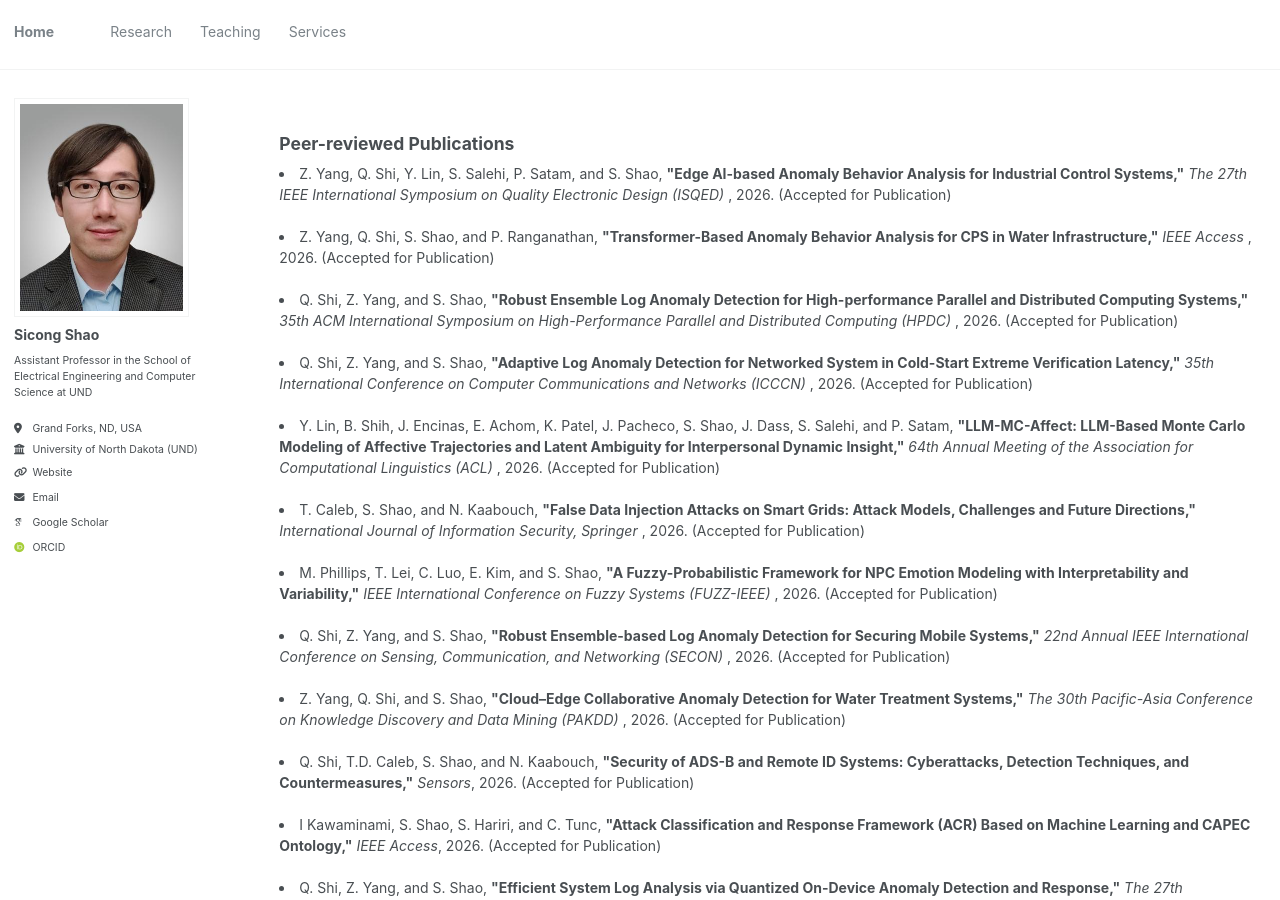
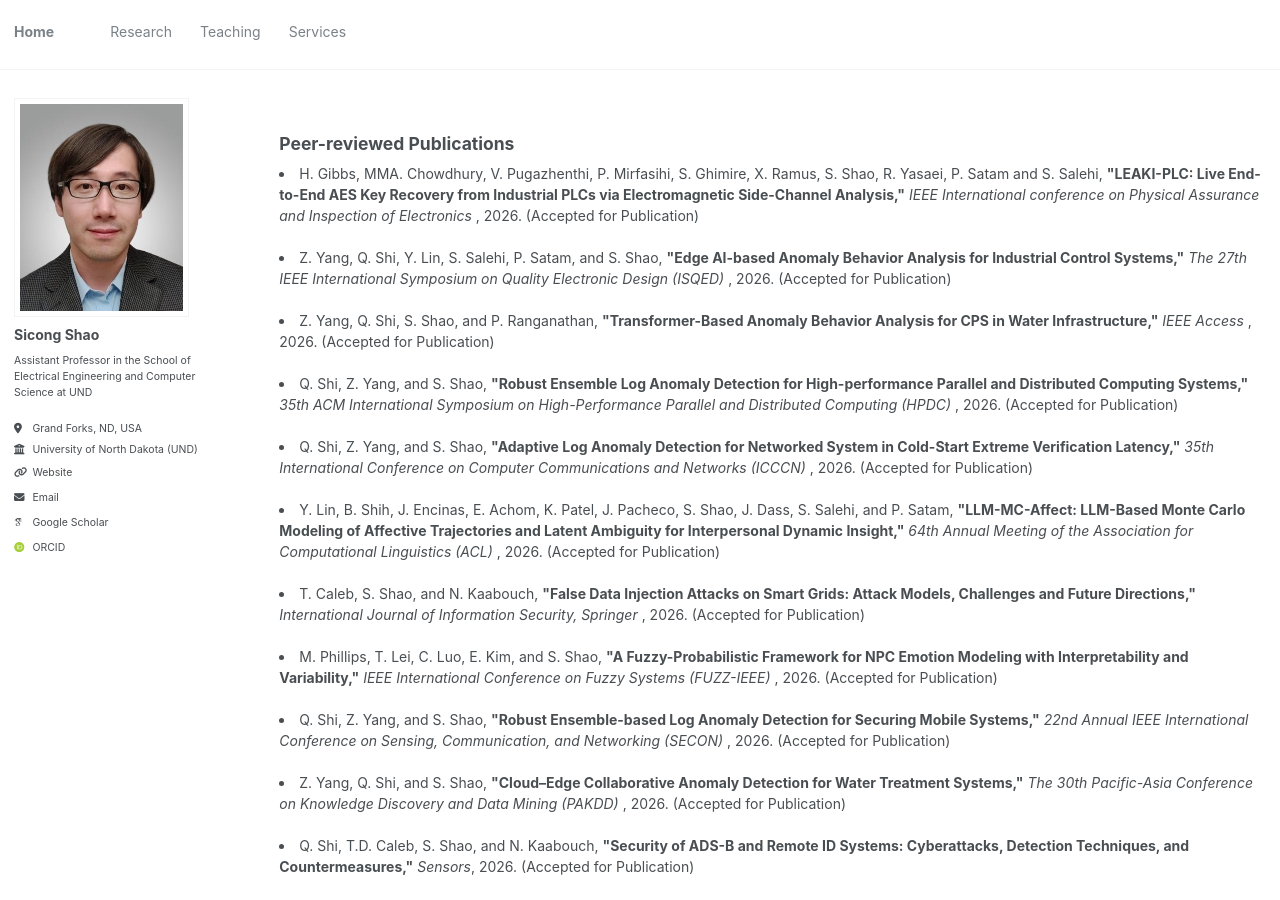
Before and after one commit to sicongshao/sicongshao.github.io, a Jekyll site: the page built from _pages/publications.html, in a window 1280 px wide and 900 px high. Built offline with Jekyll 4.4.1, drawn with Linux system fonts in a browser that asks for light colours; some web fonts are replaced.

Commit message:
first commit

```diff
--- a/_pages/publications.html
+++ b/_pages/publications.html
@@ -18,6 +18,13 @@ author_profile: true
 <li>SARJ award from NSF EPSCoR RII Track-2 FEC funed by USA/NSF, PI</li><br> -->
 
 <h2>Peer-reviewed Publications</h2>
+
+<li>
+  H. Gibbs, MMA. Chowdhury, V. Pugazhenthi, P. Mirfasihi, S. Ghimire, X. Ramus, S. Shao, R. Yasaei, P. Satam and S. Salehi, <strong>"LEAKI-PLC: Live End-to-End AES Key Recovery from Industrial PLCs via Electromagnetic Side-Channel Analysis,"</strong> <i>IEEE International conference on Physical Assurance and Inspection of Electronics </i>, 2026. (Accepted for Publication)
+</li>
+<br>
+
+
 
 <li>
   Z. Yang, Q. Shi, Y. Lin, S. Salehi, P. Satam, and S. Shao, <strong>"Edge AI-based Anomaly Behavior Analysis for Industrial Control Systems,"</strong> <i>The 27th IEEE International Symposium on Quality Electronic Design (ISQED) </i>, 2026. (Accepted for Publication)
```
